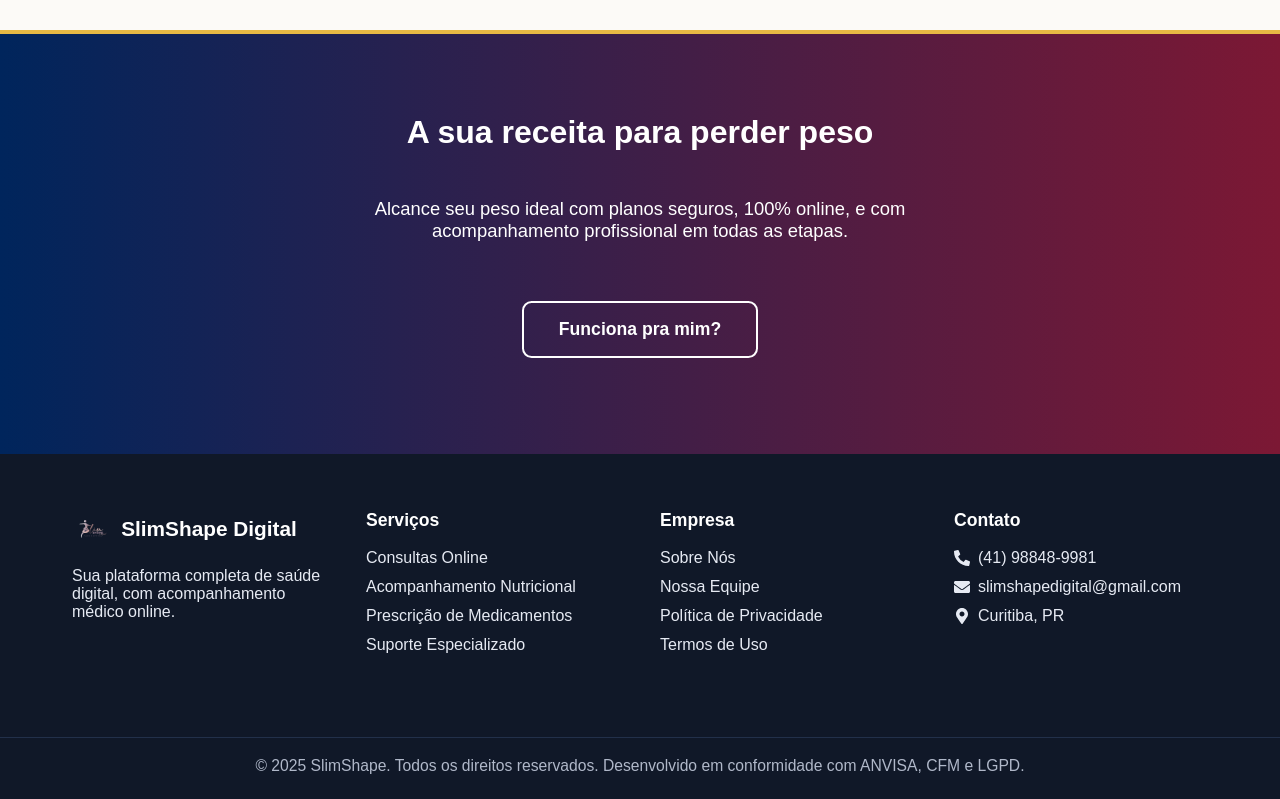
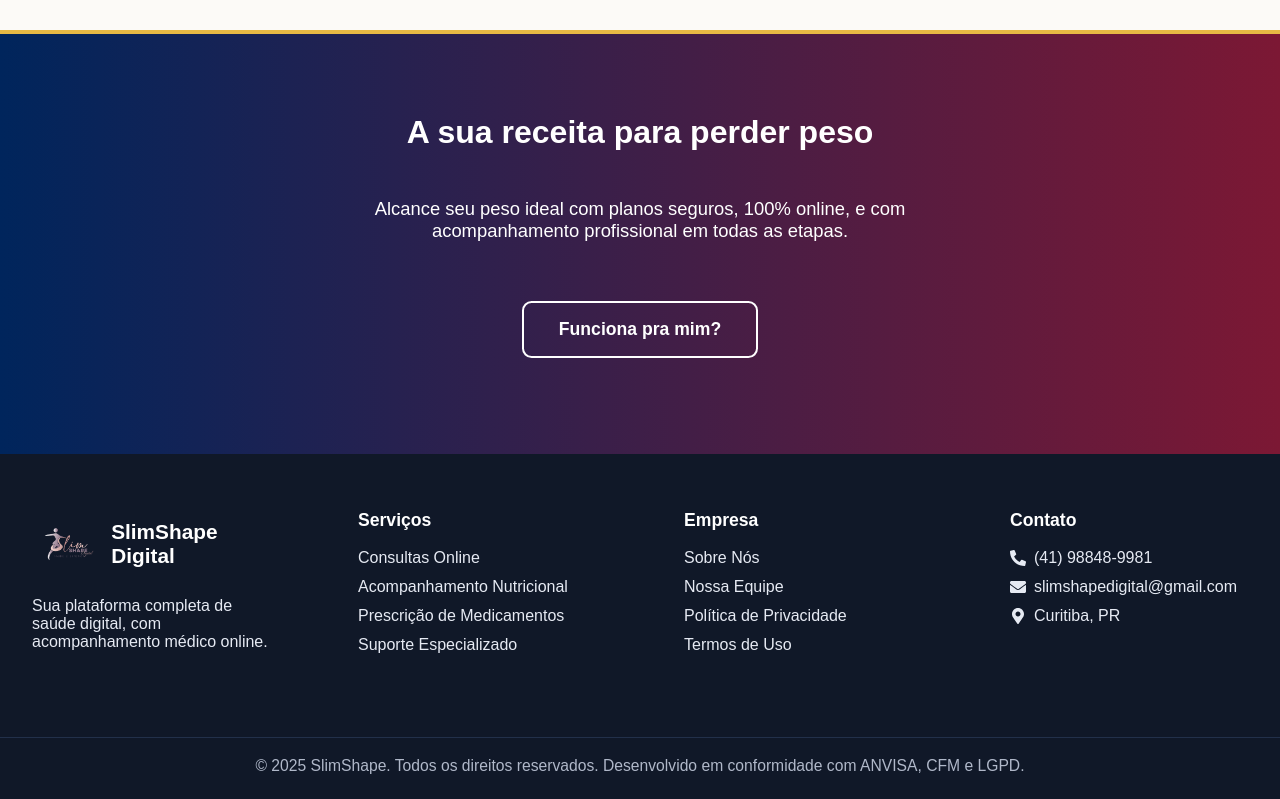
Before and after one commit to MxSGameJPS/slimshape, a Next.js app: page / in a window 1280 px wide. Shown: the part 4947-5746 px from the top of the page. Built offline with nearby package versions, Linux system fonts and the light colour scheme; no server answers.

Commit message:
feat: aumentar tamanhos de logo e ajustar layout do footer

```diff
--- a/src/components/footer/footer.jsx
+++ b/src/components/footer/footer.jsx
@@ -11,8 +11,8 @@
             <Image
               src="/logo/logo.png"
               alt="SlimShape"
-              width={48}
-              height={48}
+              width={68}
+              height={68}
             />
             <span
               style={{ fontWeight: 700, fontSize: "1.3rem", color: "#fff" }}
--- a/src/components/footer/footer.module.css
+++ b/src/components/footer/footer.module.css
@@ -8,10 +8,10 @@
 }
 
 .footerContent {
-  max-width: 1200px;
+  max-width: 1400px;
   margin: 0 auto;
   display: flex;
-  gap: 2.5rem;
+  gap: 5.5rem;
   justify-content: space-between;
   flex-wrap: wrap;
   padding: 0 2rem;
@@ -31,8 +31,8 @@
 }
 
 .footerLogo img {
-  width: 38px;
-  height: 38px;
+  width: 68px;
+  height: 68px;
 }
 
 .footerTitle {
```
